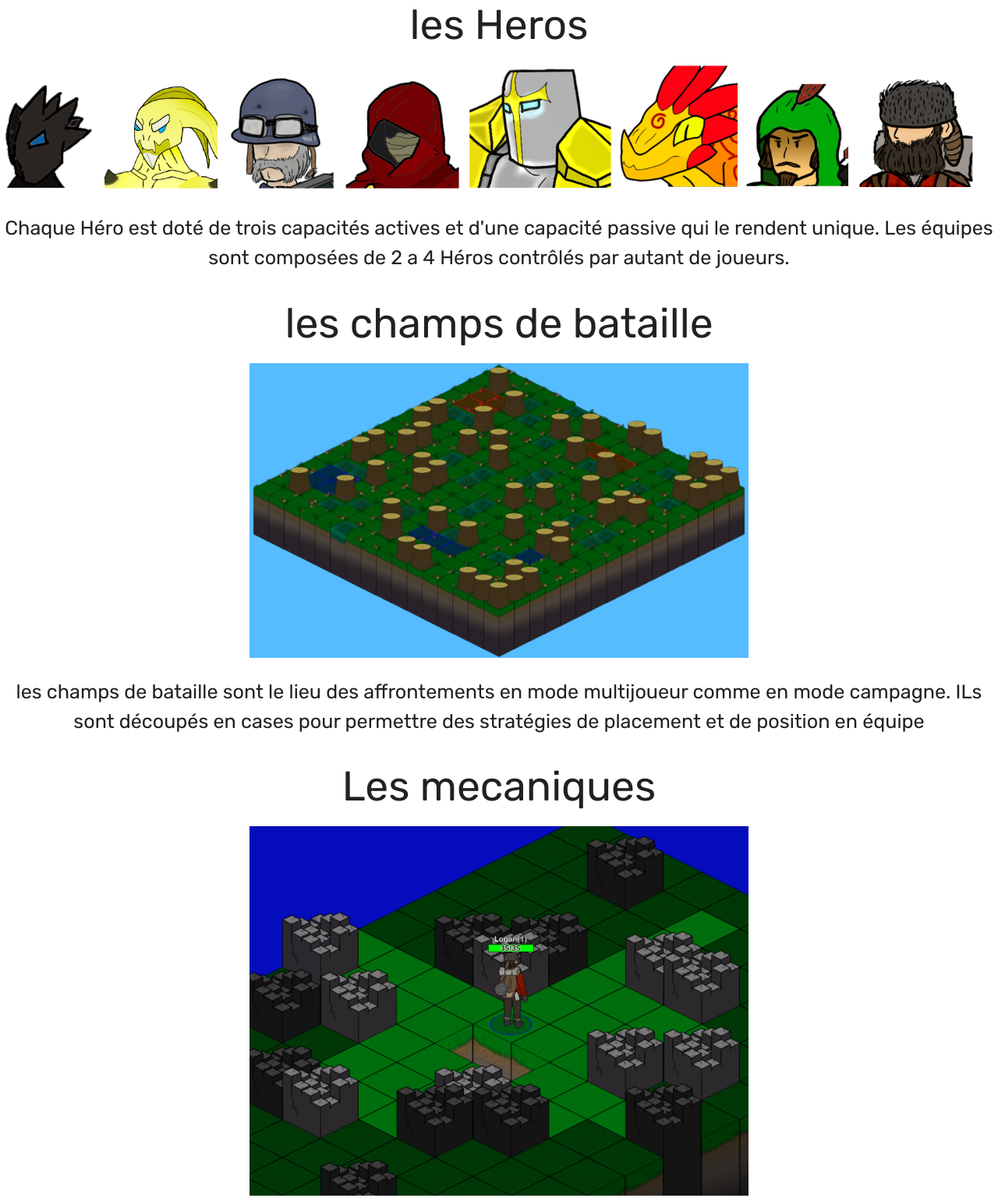
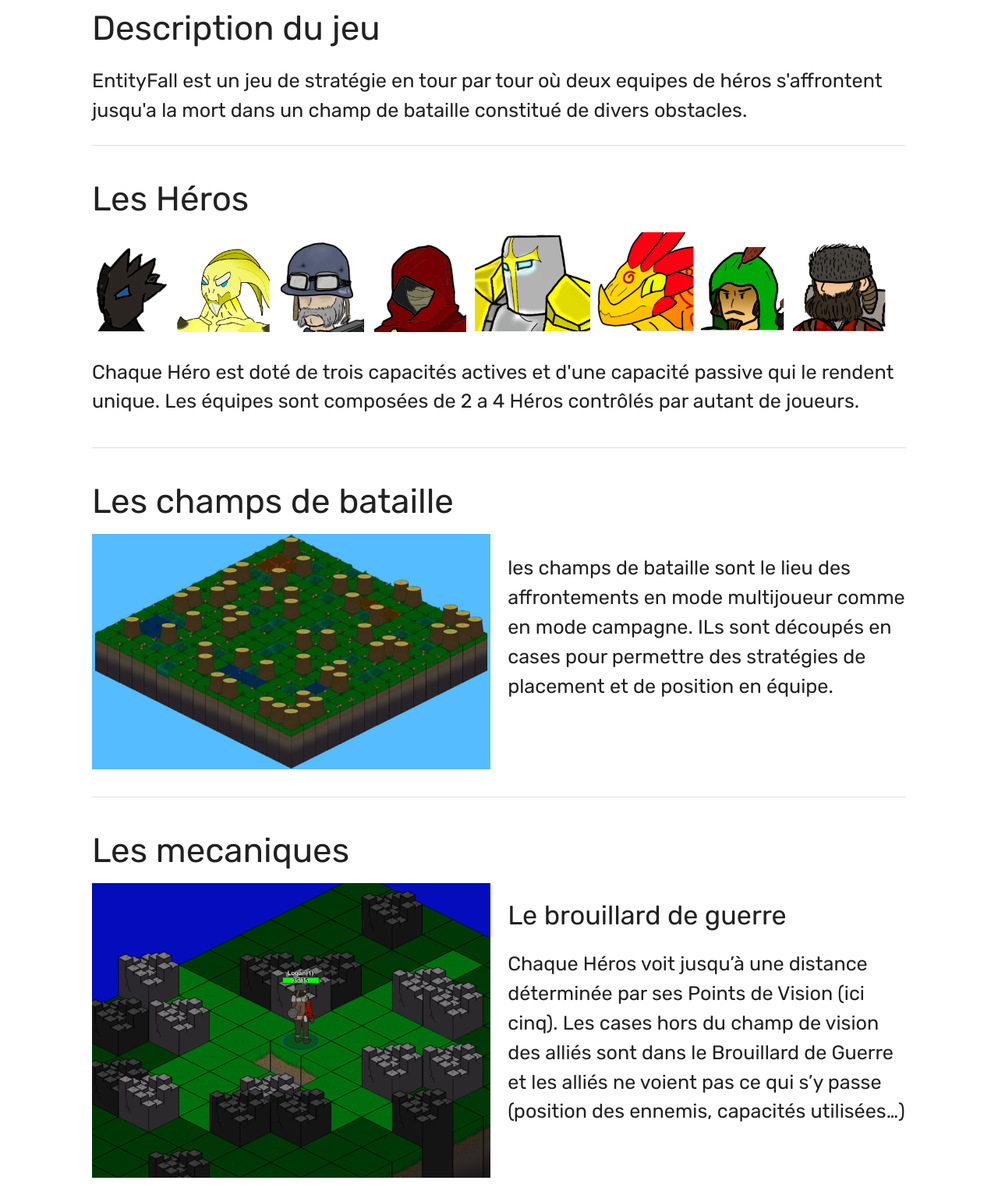
Before and after one commit to Wazy42/gtech1-projet4-site-framework-css-js, a plain HTML site: page ef.html in a window 1280 px wide. Shown: the part 881-2418 px from the top of the page at 78% size. Drawn offline with Linux system fonts and the light colour scheme.

Commit message:
mise en page ef

```diff
--- a/ef.html
+++ b/ef.html
@@ -34,8 +34,7 @@
       <li><a href="p4.html">Puissance 4</a></li>
       <li><a class="waves-effect waves-light btn modal-trigger" href="#modal1">contact</a></li>
     </ul>
-  </head>
-  <body>
+
     <!-- Modal Structure -->
     <div id="modal1" class="modal">
       <div class="modal-content">
@@ -63,27 +62,82 @@
         <a href="#!" class="modal-close waves-effect waves-green btn-flat">Envoyer</a>
       </div>
     </div>
-    <img class="responsive-img" src="img/ef-logo.png" alt="Logo EntityFall">
-    <p class="center flow-text">
-      EntityFall est un jeu de stratégie en tour par tour où deux equipes de héros s'affrontent jusqu'a la mort dans un champ de bataille constitué de divers obstacles.
-    </p>
-    <h2 class="center">les Heros</h2>
-    <img class="responsive-img" src="img/hero-list.png" alt="list of hero portraits">
-    <p class="center flow-text">Chaque Héro est doté de trois capacités actives et d'une capacité passive qui le rendent unique. Les équipes sont composées de 2 a 4 Héros contrôlés par autant de joueurs.</p>
-    <h2 class="center">les champs de bataille</h2>
-    <img class="centered responsive-img" src="img/champ-de-bataille.png" alt="champ de bataille en forêt">
-    <p class="center flow-text">les champs de bataille sont le lieu des affrontements en mode multijoueur comme en mode campagne. ILs sont découpés en cases pour permettre des stratégies de placement et de position en équipe</p>
-    <h2 class="center">Les mecaniques</h2>
-    <img class="centered" src="img/fog-of-war.png" alt="image fog of war">
-    <h3 class="center">Le brouillard de guerre</h3>
-    <p class="center flow-text">Chaque Héros voit jusqu’à une distance déterminée par ses Points de Vision (ici cinq). Les cases hors du champ de vision des alliés sont dans le Brouillard de Guerre et les alliés ne voient pas ce qui s’y passe (position des ennemis, capacités utilisées…)</p>
-    <img class="mini-center" src="img/cycle-day-night.gif" alt="day and night cycle gif">
-    <h3 class="center">Le cycle jour/nuit</h3>
-    <p class="center flow-text">Un Cycle Jour-Nuit complet dure six tours. Un tour est fini lorsque tous les Héros du champ de bataille ont joué. Un jour dure trois tours et une nuit dure aussi trois tours. Les Héros perdent un Point de Vision la nuit.
-      Un tour se termine une fois que tous les Héros ont joué, et un nouveau tour commence alors.</p>
-    <img class="centered" src="img/orientation.png" alt="image orientation">
-    <h3 class="center">L'orientation</h3>
-    <p class="center flow-text">Chaque Héros sur le Champ de Bataille possède une orientation précise qu’il peut changer à tout moment pendant son tour. Chaque Héros sur le Champ de Bataille possède une orientation précise qu’il peut changer à tout moment pendant son tour. De face (dans la zone verte), les dégâts ne sont pas affectés. De côté (dans les zones oranges), le Héros subit 25% de dégâts supplémentaires. Ce nombre passe à 50% de dos (dans la zone rouge). </p>
+
+    <div class="header">
+      <h2 class="center">Projet en Seconde et Première: EntityFall</h2>
+      <img class="responsive-img" src="img/ef-logo.png" alt="Logo EntityFall">
+    </div>
+    <div class="row">
+      <div class="col s12 m10 offset-m1">
+        <h3>Description du jeu</h3>
+        <p class="justify flow-text">
+          EntityFall est un jeu de stratégie en tour par tour où deux equipes de héros
+          s'affrontent jusqu'a la mort dans un champ de bataille constitué de divers
+          obstacles.
+        </p>
+        <div class="divider"></div>
+        <div class="section">
+          <h3>Les Héros</h3>
+          <img class="responsive-img" src="img/hero-list.png" alt="list of hero portraits">
+          <p class="justify flow-text">
+            Chaque Héro est doté de trois capacités actives et d'une capacité passive qui le
+            rendent unique. Les équipes sont composées de 2 a 4 Héros contrôlés par autant de
+            joueurs.
+          </p>
+        </div>
+        <div class="divider"></div>
+        <div class="section row">
+          <h3 class="col s12">Les champs de bataille</h3>
+          <img class="col s12 m6 responsive-img" src="img/champ-de-bataille.png" alt="champ de bataille en forêt">
+          <p class="col s12 m6 justify flow-text">
+            les champs de bataille sont le lieu des affrontements en mode multijoueur comme en
+            mode campagne. ILs sont découpés en cases pour permettre des stratégies de
+            placement et de position en équipe.
+          </p>
+        </div>
+        <div class="divider"></div>
+        <div class="section row">
+          <h3 class="col s12">Les mecaniques</h3>
+          <img class="col s12 m6" src="img/fog-of-war.png" alt="image fog of war">
+          <div class="col s12 m6">
+            <h4>Le brouillard de guerre</h4>
+            <p class="justify flow-text">
+              Chaque Héros voit jusqu’à une distance déterminée par ses Points de Vision (ici
+              cinq). Les cases hors du champ de vision des alliés sont dans le Brouillard de
+              Guerre et les alliés ne voient pas ce qui s’y passe (position des ennemis,
+              capacités utilisées…)
+            </p>
+          </div>
+        </div>
+        <div class="section row">
+          <div class="col s12 m6">
+            <h4>Le cycle jour/nuit</h4>
+            <p class="justify flow-text">
+              Un Cycle Jour-Nuit complet dure six tours. Un tour est fini lorsque tous les
+              Héros du champ de bataille ont joué. Un jour dure trois tours et une nuit dure
+              aussi trois tours. Les Héros perdent un Point de Vision la nuit. Un tour se
+              termine une fois que tous les Héros ont joué, et un nouveau tour commence alors.
+            </p>
+          </div>
+          <img class="col s12 m6" src="img/day-night-cycle.gif" alt="day and night cycle gif">
+        </div>
+        <div class="section row">
+          <img class="col s12 m6" src="img/orientation.png" alt="image orientation">
+          <div class="col s12 m6">
+            <h4>L'orientation</h4>
+            <p class="justify flow-text">
+              Chaque Héros sur le Champ de Bataille possède une orientation précise qu’il peut
+              changer à tout moment pendant son tour. Chaque Héros sur le Champ de Bataille
+              possède une orientation précise qu’il peut changer à tout moment pendant son
+              tour. De face (dans la zone verte), les dégâts ne sont pas affectés. De côté (dans
+              les zones oranges), le Héros subit 25% de dégâts supplémentaires. Ce nombre passe
+                à 50% de dos (dans la zone rouge).
+            </p>
+          </div>
+        </div>
+      </div>
+    </div>
+
     <!--JavaScript at end of body for optimized loading-->
     <script type="text/javascript" src="js/jquery.min.js"></script>
     <script type="text/javascript" src="js/materialize.min.js"></script>
```
